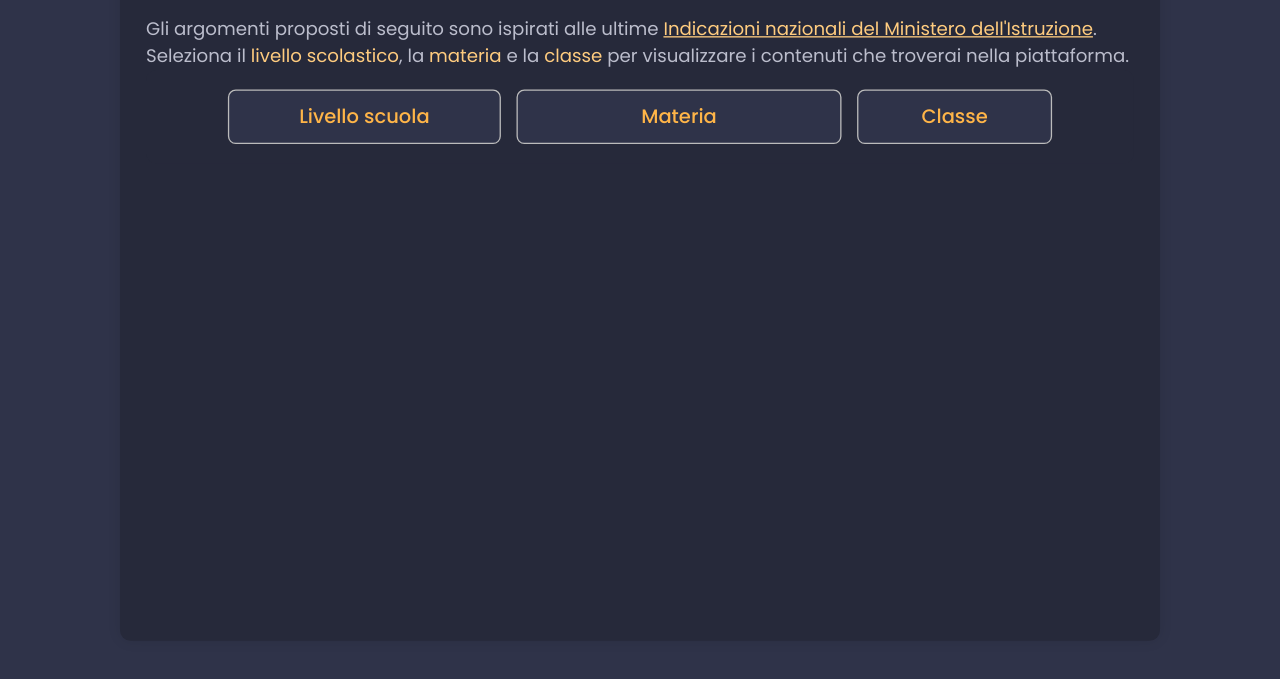
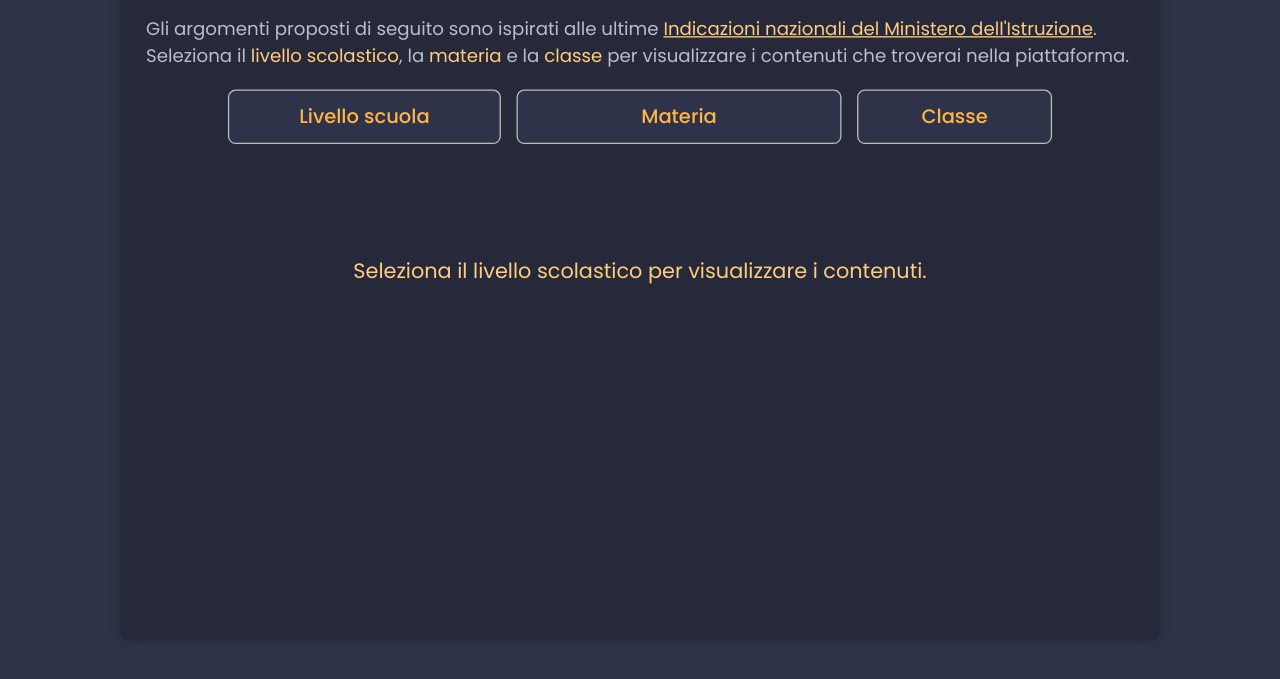
Before and after one commit to sensei-space/edu, a plain HTML site: page topics/index.html in a window 1280 px wide. Shown: the part 119-798 px from the top of the page. Drawn offline with Linux system fonts and the light colour scheme.

Commit message:
Refactor subject names for consistency and add empty message styling for activities container

```diff
--- a/topics/script.js
+++ b/topics/script.js
@@ -114,6 +114,9 @@ window.addEventListener("DOMContentLoaded", () => {
     }
   }
 
+  activitiesContainer.innerHTML = `<div class="emptyMessage">${t("selectSchoolMessage")}</div>`;
+
+
   resize();
   window.addEventListener("resize", () => {
     resize();
@@ -205,6 +208,11 @@ function filterAndDisplay() {
   const cls = document.getElementById("classSelect").value;
 
   activitiesContainer.innerHTML = "";
+
+  if (!school) {
+    activitiesContainer.innerHTML = `<div class="emptyMessage">${t("selectSchoolMessage")}</div>`;
+    return;
+  }
 
   // Case: school selected but not subject
   if (school && !subject) {
@@ -355,6 +363,10 @@ function t(key) {
       en: "Objectives & Competencies",
       it: "Obiettivi e Competenze",
     },
+    selectSchoolMessage: {
+      en: "Select a school level to view the available contents.",
+      it: "Seleziona il livello scolastico per visualizzare i contenuti.",
+    },
   };
   return (dictionary[key] && dictionary[key][locale]) || key;
 }
--- a/topics/style.css
+++ b/topics/style.css
@@ -184,6 +184,13 @@ b {
   color: var(--white);
   border: none;
   border-radius: 5px;
+}
+
+.emptyMessage {
+  text-align: center;
+  font-size: 16px;
+  color: var(--light-highlight);
+  margin-top: 50px;
 }
 
 .print,
```
Also changed, not shown: 1 other file.
